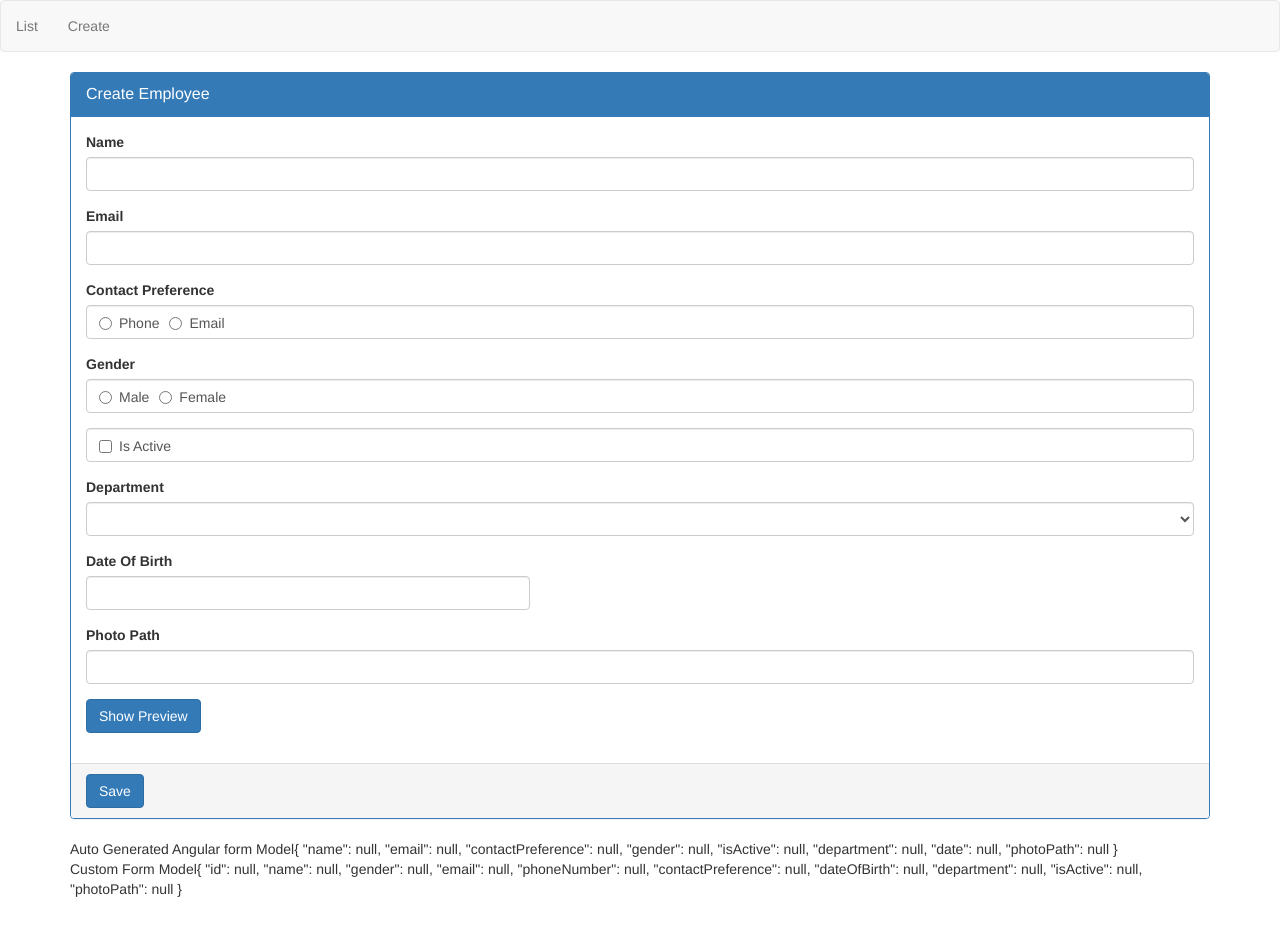
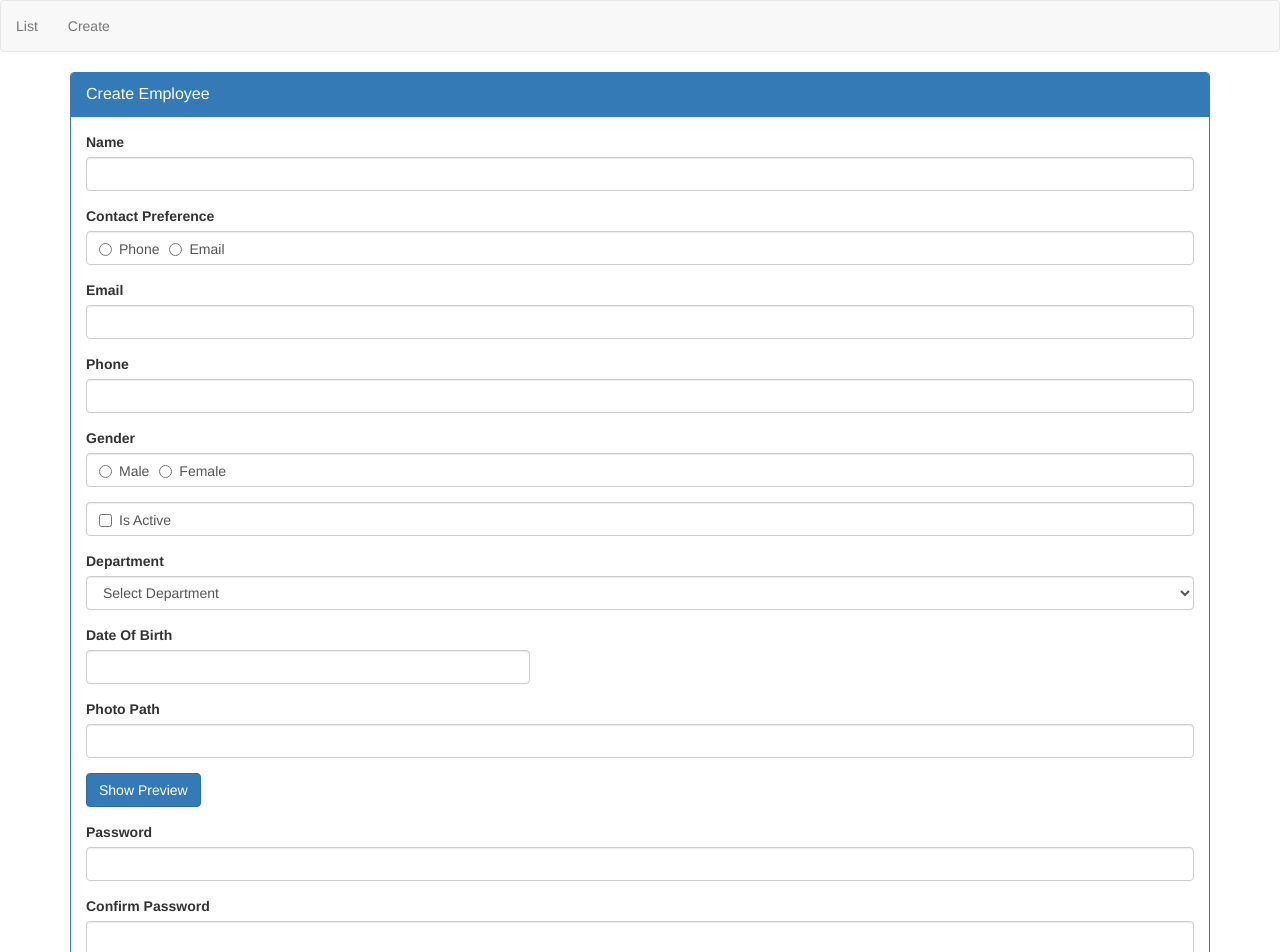
Before and after one commit to SarthakBhatia2018/AngularLearn, an Angular app: page /create in a window 1280 px wide. Shown: the top 952 px of the page. Before the commit the page ends 899 px from the top, so only its background shows below. Built offline with nearby package versions, Linux system fonts and the light colour scheme.

Commit message:
Added Validations

```diff
--- a/src/app/employees/create-employees.component.html
+++ b/src/app/employees/create-employees.component.html
@@ -16,47 +16,60 @@
         </div>
       </div>
 
-      <div class="form-group" [class.has-error]="email.invalid && email.touched"
-           [class.has-success]="email.valid">
+      <div class="form-group" [class.has-error]="preference.invalid && preference.touched">
+        <label class="control-label">Contact Preference</label>
+        <div class="form-control">
+          <label class="radio-inline">
+            <input required type="radio" value="phone" #preference="ngModel" name="contactPreference"
+                   [(ngModel)]="employee.contactPreference">
+            Phone
+          </label>
+          <label class="radio-inline">
+            <input required type="radio" value="email" #preference="ngModel" name="contactPreference"
+                   [(ngModel)]="employee.contactPreference">
+            Email
+          </label>
+        </div>
+        <span *ngIf="preference.invalid && preference.touched" class="help-block">This Field is required</span>
+      </div>
+
+      <div class="form-group" [class.has-error]="email.invalid"
+           [class.has-success]="email.valid  && email.touched">
         <label for="email" class="control-label">Email</label>
         <input type="text" name="email" [(ngModel)]="employee.email" id="email" class="form-control"
-               #email="ngModel" required
+               #email="ngModel" [required]="preference.value=='email'"
                pattern="^[^\s@]+@[^\s@]+\.[^\s@]+$">
-        <div *ngIf="email.errors?.required && email.touched"
+        <div *ngIf="email.errors?.required"
              class="text-danger">This Field is required
         </div>
-        <div *ngIf="email.errors?.pattern && email.touched"
+        <div *ngIf="email.errors?.pattern"
              class="text-danger">Email is invalid
         </div>
       </div>
 
-      <div class="form-group">
-        <label>Contact Preference</label>
-        <div class="form-control">
-          <label class="radio-inline">
-            <input type="radio" value="phone" name="contactPreference" [(ngModel)]="employee.contactPreference">
-            Phone
-          </label>
-          <label class="radio-inline">
-            <input type="radio" value="email" name="contactPreference" [(ngModel)]="employee.contactPreference">
-            Email
-          </label>
+      <div class="form-group" [class.has-error]="phone.invalid"
+           [class.has-success]="phone.valid && phone.touched">
+        <label for="phone" class="control-label">Phone</label>
+        <input type="text" name="phone" [(ngModel)]="employee.phoneNumber" id="phone" class="form-control"
+               #phone="ngModel" [required]="preference.value=='phone'">
+        <div *ngIf="phone.invalid" class="text-danger">This Field is required
         </div>
       </div>
 
 
-      <div class="form-group">
-        <label>Gender</label>
+      <div class="form-group" [class.has-error]="gender.invalid && gender.touched">
+        <label class="control-label">Gender</label>
         <div class="form-control">
           <label class="radio-inline">
-            <input type="radio" value="male" name="gender" [(ngModel)]="employee.gender">
+            <input required type="radio" #gender="ngModel" value="male" name="gender" [(ngModel)]="employee.gender">
             Male
           </label>
           <label class="radio-inline">
-            <input type="radio" value="female" name="gender" [(ngModel)]="employee.gender">
+            <input required type="radio" #gender="ngModel" value="female" name="gender" [(ngModel)]="employee.gender">
             Female
           </label>
         </div>
+        <span *ngIf="gender.touched && gender.invalid" class="help-block">This field is required</span>
       </div>
 
       <div class="form-group">
@@ -68,16 +81,18 @@
         </div>
       </div>
 
-      <div class="form-group">
-        <label for="department">Department</label>
-        <select id="department" name="department" [(ngModel)]="employee.department" class="form-control">
-          <!-- <option value="1">Help Desk</option>
-          <option value="2">HR</option>
-          <option value="3">IT</option>
-          <option value="4">Paroll</option> -->
+
+      <div class="form-group" [class.has-error]="department.touched && department.errors?.defaultSelected">
+        <label for="department" class="control-label">Department</label>
+        <select appSelectValidator="-1" name="department" id="department" #department="ngModel"
+                [(ngModel)]="employee.department"
+                class="form-control">
+          <option value="-1">Select Department</option>
           <option [value]="department.id" *ngFor="let department of departments">{{department.name}}</option>
         </select>
+        <span *ngIf="department.errors?.defaultSelected && department.touched" class="help-block">This is a required field</span>
       </div>
+
       <div class="row">
         <div class="form-group col-md-5">
           <label for="date">Date Of Birth</label>
@@ -98,10 +113,39 @@
       <div class="form-group">
         <img *ngIf="previewPhoto" [src]="employee.photoPath" alt="Image Not Available" class="imageClass form-control">
       </div>
+
+      <div ngModelGroup="passwordGroup"
+           [class.has-error]="confirmpassword.invalid && !confirmpassword.errors?.required  && confirmpassword.touched">
+
+        <div class="form-group" [class.has-error]="password.invalid && password.touched">
+          <label for="password" class="control-label">Password</label>
+          <input type="text" name="password" [(ngModel)]="employee.password" id="password" class="form-control"
+                 #password="ngModel" (change)="confirmpassword.control.updateValueAndValidity()" required>
+          <div *ngIf="password.invalid && password.touched"
+               class="text-danger">This Field is required
+          </div>
+        </div>
+
+        <div class="form-group"
+             [class.has-error]="confirmpassword.invalid && confirmpassword.touched">
+          <label for="confirmpassword" class="control-label">Confirm Password</label>
+          <input type="text" required [appConfirmEqualValidator]="password.value" name="confirmpassword"
+                 [(ngModel)]="employee.confirmPassword" id="confirmpassword" class="form-control"
+                 #confirmpassword="ngModel">
+          <div *ngIf="confirmpassword.errors?.required && confirmpassword.touched"
+               class="text-danger">This Field is required
+          </div>
+          <div *ngIf="confirmpassword.errors?.mismatch && !confirmpassword.errors?.required && confirmpassword.touched"
+               class="text-danger">Password and Confirm Password do not match
+          </div>
+        </div>
+      </div>
+
+
     </div>
 
     <div class="panel-footer">
-      <button type="submit" class="btn btn-primary">Save</button>
+      <button [disabled]="employeeForm.invalid" type="submit" class="btn btn-primary">Save</button>
     </div>
   </div>
 </form>
--- a/src/app/employees/create-employees.component.ts
+++ b/src/app/employees/create-employees.component.ts
@@ -19,9 +19,11 @@ export class CreateEmployeesComponent implements OnInit {
     phoneNumber: null,
     contactPreference: null,
     dateOfBirth: null,
-    department: null,
-    isActive: null,
+    department: '-1',
+    isActive: false,
     photoPath: null,
+    password: null,
+    confirmPassword: null
   };
   previewPhoto = false;
   departments: Department[] = [
--- a/src/app/models/employee.model.ts
+++ b/src/app/models/employee.model.ts
@@ -9,4 +9,6 @@ export class Employee {
   department: string;
   isActive: boolean;
   photoPath?: string;
+  password: string;
+  confirmPassword: string;
 }
--- /dev/null
+++ b/src/app/shared/equalCompareValidator.directive.ts
@@ -0,0 +1,14 @@
+import {AbstractControl, NG_VALIDATORS, Validator} from '@angular/forms';
+import {Directive, Input} from '@angular/core';
+
+@Directive({
+  selector: '[appConfirmEqualValidator]',
+  providers: [{provide: NG_VALIDATORS, useExisting: EqualCompareValidatorDirective, multi: true}]
+})
+export class EqualCompareValidatorDirective implements Validator {
+  @Input() appConfirmEqualValidator: string;
+
+  validate(control: AbstractControl): { [key: string]: any } | null {
+    return control.value !== this.appConfirmEqualValidator ? {'mismatch': true} : null;
+  }
+}
--- /dev/null
+++ b/src/app/shared/requiredFieldValidator.directive.ts
@@ -0,0 +1,21 @@
+import {AbstractControl, NG_VALIDATORS, Validator} from '@angular/forms';
+import {Directive, Input} from '@angular/core';
+
+@Directive({
+  selector: '[appSelectValidator]',
+  providers: [
+    {
+      provide: NG_VALIDATORS,
+      useExisting: SelectFieldRequiredValidatorDirective,
+      multi: true
+    }
+  ]
+})
+export class SelectFieldRequiredValidatorDirective implements Validator {
+  @Input('appSelectValidator') defaultSelectedField: string;
+
+  validate(control: AbstractControl): { [key: string]: any } | null {
+    console.log(this.defaultSelectedField);
+    return control.value === this.defaultSelectedField ? {'defaultSelected': true} : null;
+  }
+}
```
Also changed, not shown: src/app/app.module.ts (+5 -2 lines).
